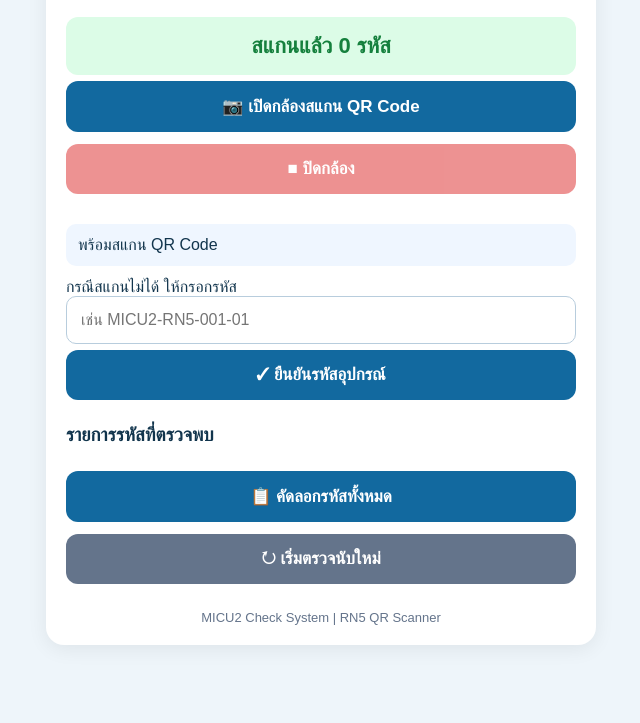
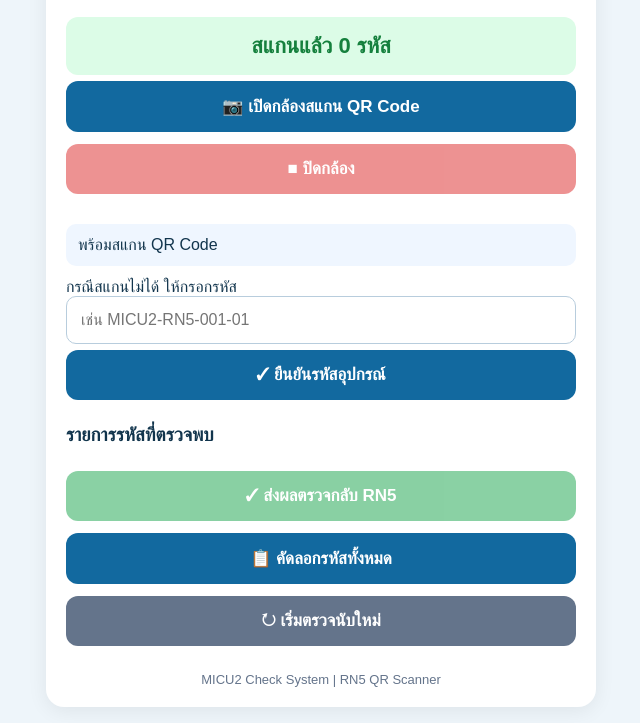
Before and after one commit to noochdb13082-glitch/micu2-qr-scanner, a plain HTML site: page index.html in a window 1280 px wide. Shown: the part 108-831 px from the top of the page, without its empty margins (319-959 px from the left). Before the commit the page ends 800 px from the top, so only its background shows below. Drawn offline with Linux system fonts and the light colour scheme.

Commit message:
Update index.html
Add RN5 send result button

```diff
--- a/index.html
+++ b/index.html
@@ -67,6 +67,9 @@
     .reset {
       background: #64748b;
     }
+    .send {
+  background: #16a34a;
+}
 
     #reader {
       width: 100%;
@@ -161,6 +164,10 @@
   <h3>รายการรหัสที่ตรวจพบ</h3>
 
   <div id="found"></div>
+  <button id="send" class="send"
+        onclick="sendToRN5()" disabled>
+  ✓ ส่งผลตรวจกลับ RN5
+</button>
 
   <button onclick="copyCodes()">
     📋 คัดลอกรหัสทั้งหมด
@@ -337,7 +344,14 @@
 
     $('manual').focus();
   }
+async function sendToRN5() {
+  if (!scanned.size) {
+    message('ยังไม่มีรหัสที่ตรวจพบ', true);
+    return;
+  }
 
+  message('รอเชื่อมต่อระบบรับข้อมูล RN5');
+}
   async function copyCodes() {
     if (!scanned.size) {
       message('ยังไม่มีรหัสที่ตรวจพบ', true);
```
